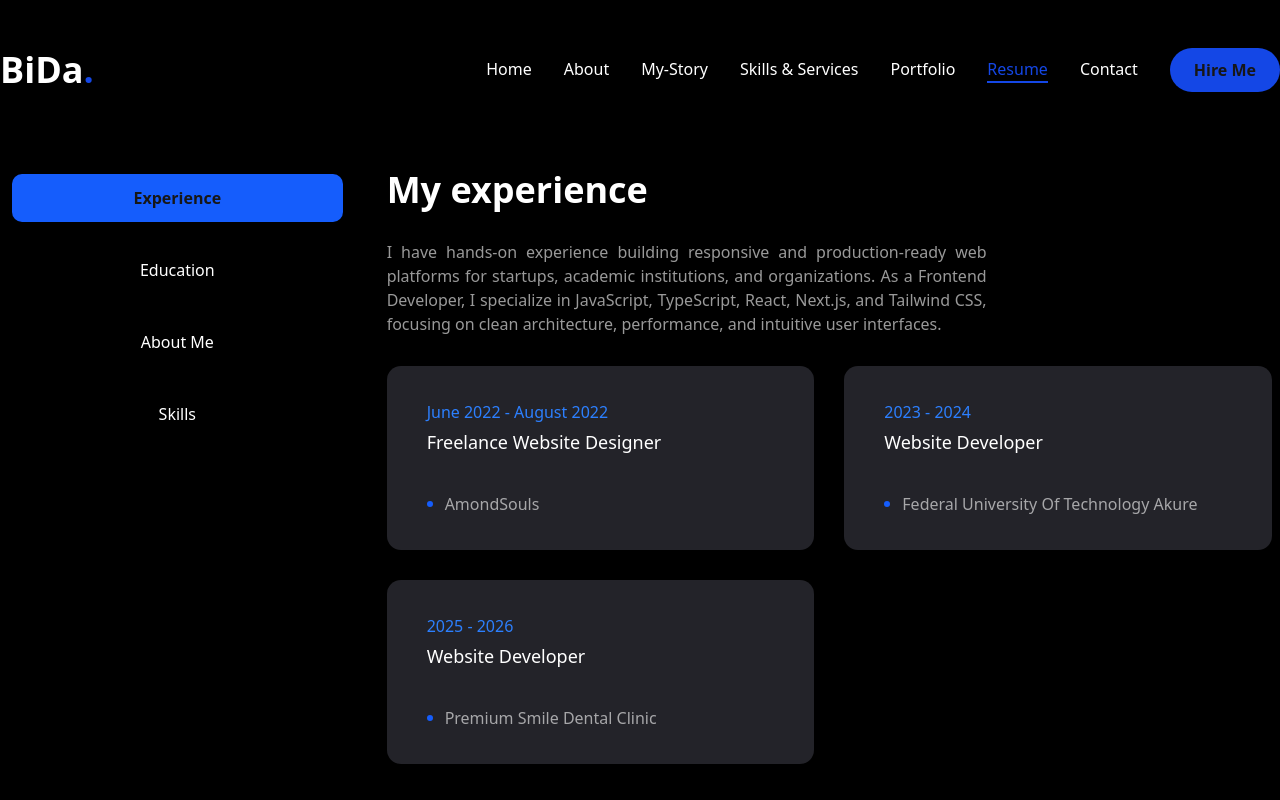
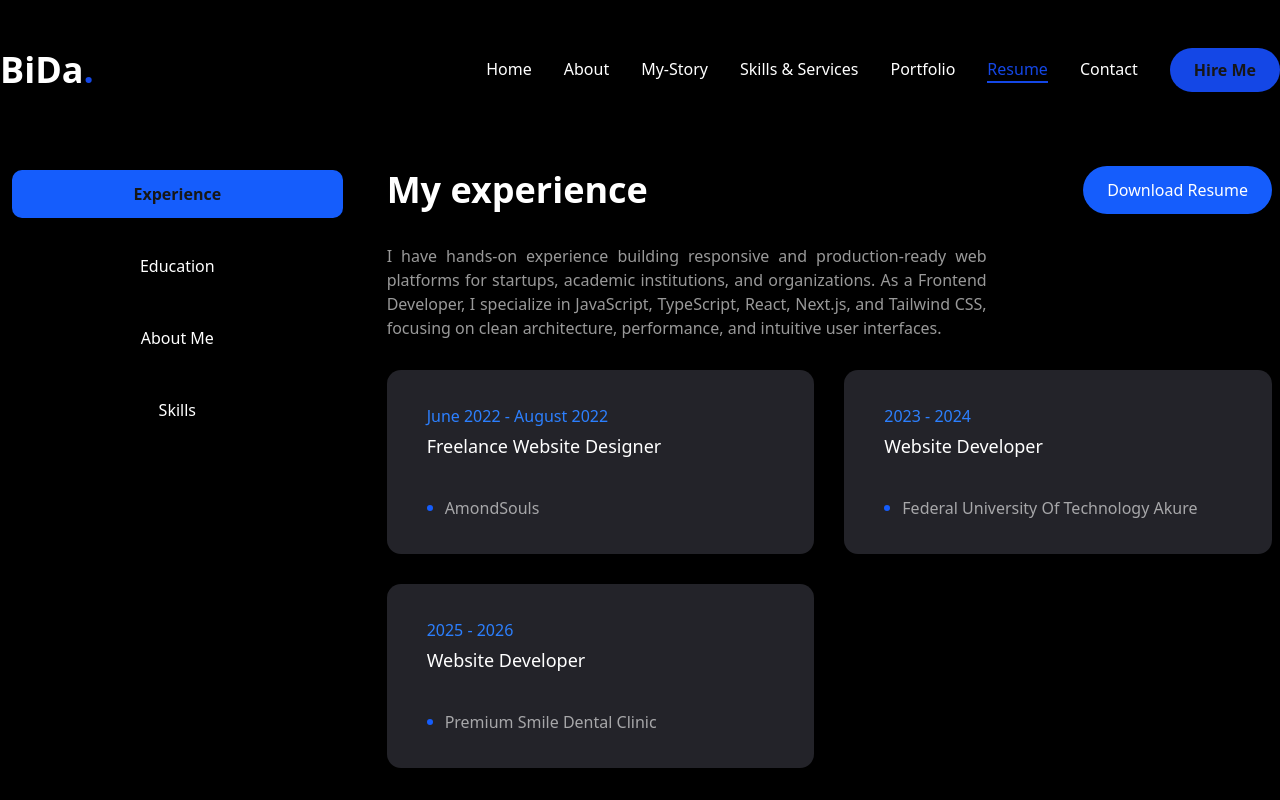
Before and after one commit to Bida3443/Bida-dev, a Next.js app: page /resume in a window 1280 px wide. Built offline with nearby package versions, Linux system fonts and the light colour scheme.

Commit message:
My Porfolio

```diff
--- a/app/about/page.tsx
+++ b/app/about/page.tsx
@@ -144,17 +144,7 @@ export default function About ()  {
             <div className=" max-w-6xl mx-auto bg-[#1a1a1b] rounded-2xl lg:p-8 p-0">
 
                 <h1 className="text-white/80 lg:text-4xl text-2xl p-10 font-bold">ALLOW ME TO INTRODUCE MYSELF</h1>
-                <div className="flex justify-end">
-                    <a
-                        href="/Alexander_resume.pdf"
-                        target="_blank"
-                        rel="noopener noreferrer"
-                        className="inline-block px-6 py-3 bg-blue-600 text-white rounded-lg font-medium hover:bg-blue-700 transition"
-                        >
-                        Download Resume
-                        </a>
 
-                </div>
                 <div className="flex lg:flex-row flex-col px-5">
                     <Image
                     src={Bida}
--- a/app/page.tsx
+++ b/app/page.tsx
@@ -19,13 +19,17 @@ export default function Home() {
             </span>
             <p className=" max-w-125 mb-9 mt-4 text-white/80 lg:text-justify justify-center">I craft elegant digital experiences as a Frontend Developer, Website Designer, and Problem Solver - prioritizing performance, accessibility, responsiveness, and clean design.</p>
             <div className="flex flex-col xl:flex-row items-center gap-8">
-              <Button
+              <a href="/Alexander_resume.pdf"
+                  target="_blank"
+                  className="inline-block">
+                <Button
               variant="outline"
               size="lg"
               className="uppercase flex items-center gap-2 hover:text-white hover:bg-blue-700">
                 <span>Download CV</span>
                 <FiDownload className="text-xl"/>
               </Button>
+              </a>
               <div className="mb-8 xl:mb-0">
                 <Social/>
               </div>
--- a/app/resume/page.tsx
+++ b/app/resume/page.tsx
@@ -172,7 +172,21 @@ export default function Resume ()  {
 
                         <TabsContent value="Experience" className="w-full">
                             <div className="flex flex-col gap-7.5 text-center lg:text-left">
+
+                                <div className="flex lg:flex-row gap-5 flex-col items-center justify-between">
                                 <h3 className="text-4xl font-bold">{experience.title}</h3>
+                                <div className="flex justify-end">
+                                                    <a
+                                                        href="/Alexander_resume.pdf"
+                                                        target="_blank"
+                                                        rel="noopener noreferrer"
+                                                        className="inline-block px-6 py-3 bg-blue-600 text-white rounded-full font-medium hover:bg-blue-700 transition"
+                                                        >
+                                                        Download Resume
+                                                        </a>
+
+                                                </div>
+                                </div>
                                 <p className="max-w-150 text-justify text-white/60 mx-auto lg:mx-0">{experience.Description}</p>
                                 <ScrollArea className="h-100">
                                     <ul className="grid grid-cols-1 lg:grid-cols-2 gap-7.5">{experience.items.map((item, index)=>{
--- a/components/starts.tsx
+++ b/components/starts.tsx
@@ -17,8 +17,8 @@ const Stat = [
     text: "Technologies Mastered",
 },
 {
-    num:253,
-    text: "Code Commits",
+    num:48,
+    text: "Happy Clients",
 },
 ]
 
```
